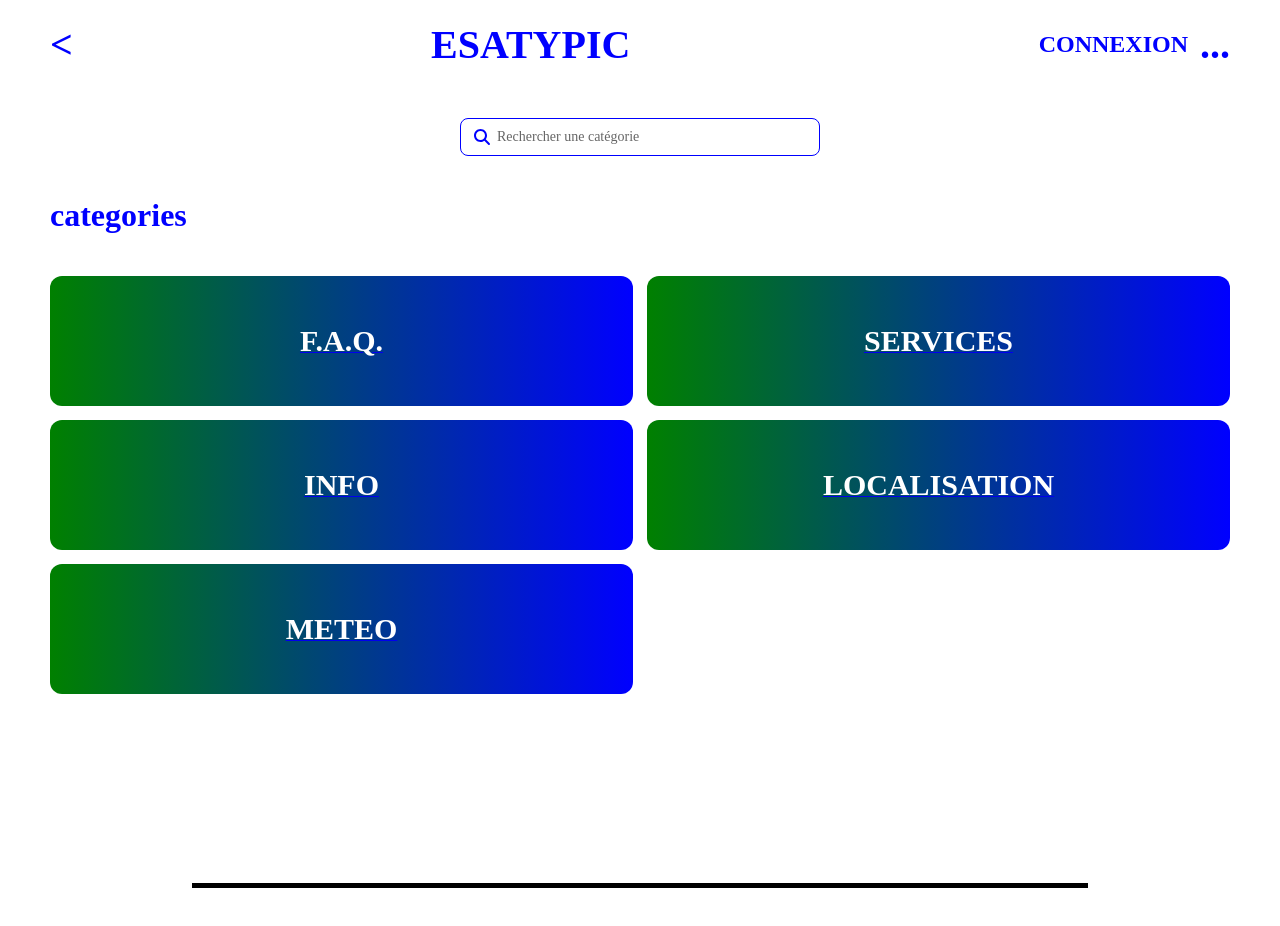
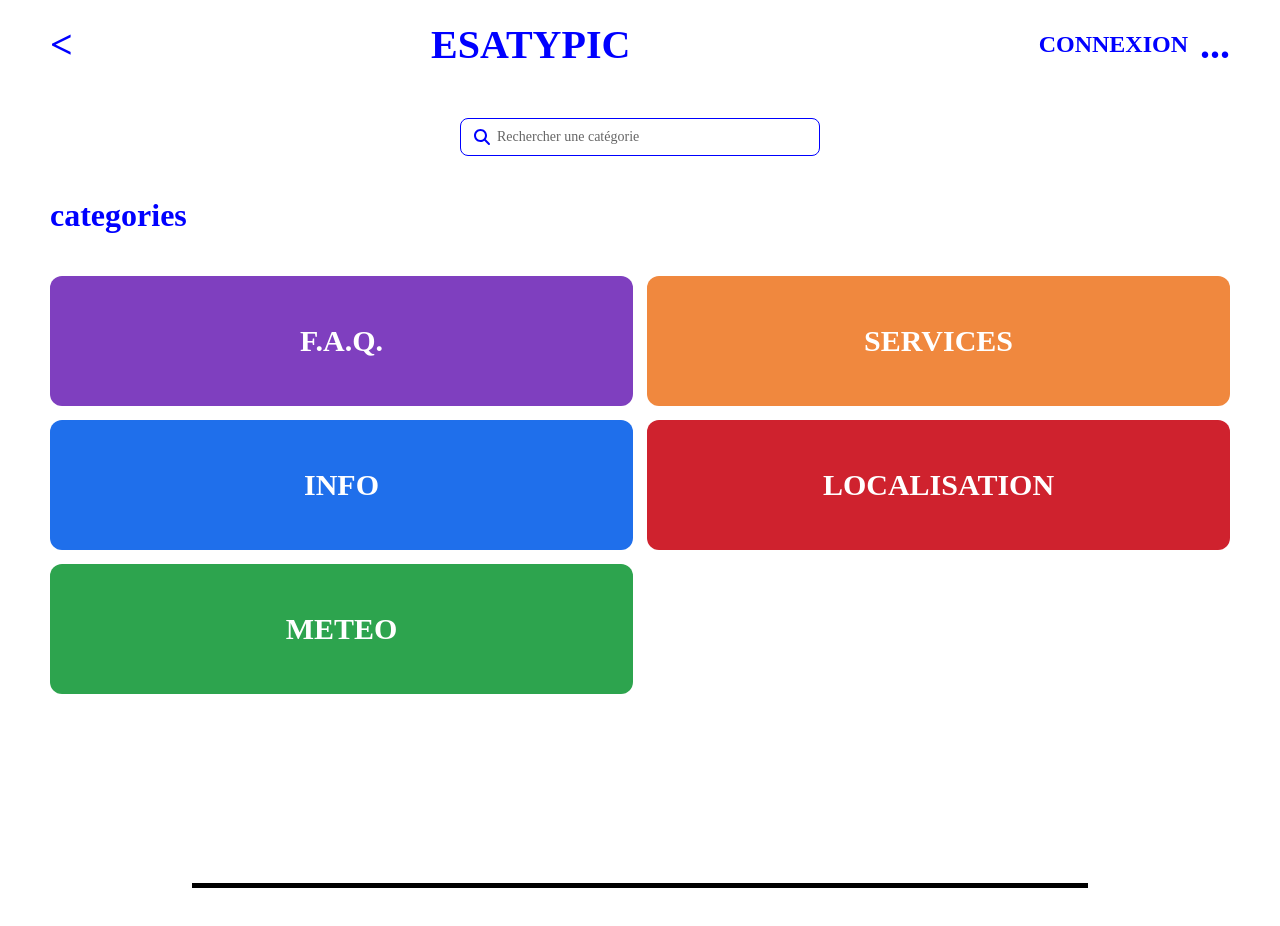
Before and after one commit to Nicojoun/comnet, a React (Create React App) app: page /categories in a window 1280 px wide. Shown: the top 926 px of the page. Built offline with nearby package versions, Linux system fonts and the light colour scheme.

Commit message:
Style category items with color cycle and no underline

```diff
--- a/src/assets/styles/Caterolink.scss
+++ b/src/assets/styles/Caterolink.scss
@@ -3,11 +3,39 @@
 
 .caterolink {
   height: 100%;
-  background: linear-gradient(to right, green, blue);
+  background: blue;
   display: flex;
   justify-content: center;
   align-items: center;
   border-radius: 12px;
+
+  a {
+    text-decoration: none;
+  }
+
+  &--violet {
+    background: #7f3fbf;
+  }
+
+  &--blue {
+    background: #1f6feb;
+  }
+
+  &--green {
+    background: #2da44e;
+  }
+
+  &--orange {
+    background: #f0883e;
+  }
+
+  &--red {
+    background: #cf222e;
+  }
+
+  &--yellow {
+    background: #f9c513;
+  }
 
   &-text {
     color: white;
--- a/src/components/Caterolink/index.jsx
+++ b/src/components/Caterolink/index.jsx
@@ -1,7 +1,7 @@
 import '../../assets/styles/Caterolink.scss';
 import { Link } from 'react-router-dom';
 
-function Caterolink({ text }) {
+function Caterolink({ text, color = 'blue' }) {
   const getRoute = (text) => {
     switch(text) {
       case 'F.A.Q.': return '/question';
@@ -14,7 +14,7 @@ function Caterolink({ text }) {
   };
 
   return (
-    <div className='caterolink'>
+    <div className={`caterolink caterolink--${color}`}>
       <Link to={getRoute(text)}>
         <span className='caterolink-text'>{text}</span>
       </Link>
--- a/src/pages/Categories/index.jsx
+++ b/src/pages/Categories/index.jsx
@@ -5,6 +5,10 @@ import Research from '../../components/Research';
 
 function Categories() {
   const [query, setQuery] = useState('');
+  const colorCycle = useMemo(
+    () => ['violet', 'blue', 'green', 'orange', 'red', 'yellow'],
+    []
+  );
   const items = useMemo(
     () => ['F.A.Q.', 'INFO', 'METEO', 'SERVICES', 'LOCALISATION'],
     []
@@ -26,8 +30,12 @@ function Categories() {
       <Research value={query} onChange={(event) => setQuery(event.target.value)} />
       <h1 style={{ color: 'blue' }}>categories</h1>
       <div className='categories-list'>
-        {filteredItems.map((item) => (
-          <Caterolink key={item} text={item} />
+        {filteredItems.map((item, index) => (
+          <Caterolink
+            key={item}
+            text={item}
+            color={colorCycle[index % colorCycle.length]}
+          />
         ))}
       </div>
     </div>
```
